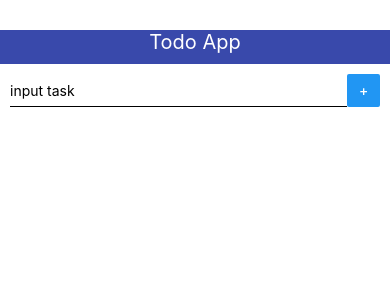
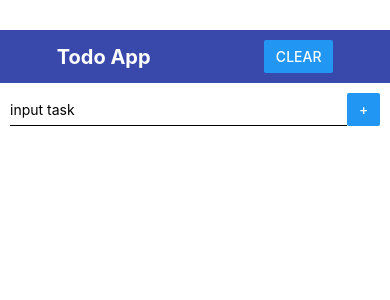
Before and after one commit to SPK80/rn-todo-list, a React Native app: screen / in a window 390 px wide. Shown: the top 300 px of the page. Built offline with nearby package versions, Linux system fonts and the light colour scheme.

Commit message:
feat: implement todo list clear

```diff
--- a/App.tsx
+++ b/App.tsx
@@ -4,7 +4,7 @@ import React, {useEffect, useState} from "react";
 import {Navbar} from "./Navbar";
 import {AddTaskBar} from "./AddTaskBar";
 import {Todos} from "./Todos";
-import {todosAPI, TodoType} from "./dal/todosAPI";
+import {TodoDataType, todosAPI, TodoType} from "./dal/todosAPI";
 
 export default function App() {
   const [todos, setTodos] = useState<TodoType[]>([])
@@ -17,17 +17,24 @@ export default function App() {
       })
   }, [])
 
+  const onClearHandler = () => {
+    todosAPI.clear()
+      .then(() => setTodos([]))
+  };
+
+  const onAddTodoHandler = (todoData: TodoDataType) => {
+    todosAPI.setItem(Date.now().toString(), todoData)
+      .then(() => setTodos((prev) =>
+          [...prev, {id: Date.now().toString(), title: todoData.title}]
+        )
+      )
+  };
+
   return (
     <View style={styles.container}>
-      <Navbar/>
+      <Navbar onClear={onClearHandler}/>
       <View style={styles.body}>
-        <AddTaskBar onSubmit={(todoData) => {
-          todosAPI.setItem(Date.now().toString(), todoData)
-            .then(() => setTodos((prev) =>
-                [...prev, {id: Date.now().toString(), title: todoData.title}]
-              )
-            )
-        }}/>
+        <AddTaskBar onSubmit={onAddTodoHandler}/>
         <Todos todos={todos}/>
       </View>
       <StatusBar style="auto"/>
--- a/Navbar.tsx
+++ b/Navbar.tsx
@@ -1,21 +1,31 @@
 import React from "react";
-import {StyleSheet, Text, View} from "react-native";
+import {Button, StyleSheet, Text, View} from "react-native";
 
-export const Navbar: React.FC = () => {
-  return <View style={styles.navbar}>
+type PropsType = {
+  onClear: () => void
+}
+
+export const Navbar: React.FC<PropsType> = ({onClear}) => {
+  return <View style={styles.container}>
     <Text style={styles.text}>Todo App</Text>
+    <Button
+      title=" CLEAR "
+      onPress={onClear}
+    />
   </View>
 }
 
 const styles = StyleSheet.create({
-  navbar: {
+  container: {
+    flexDirection: 'row',
+    justifyContent: 'space-around',
     alignItems: 'center',
-    justifyContent: 'flex-end',
     backgroundColor: '#3949ab',
-    paddingBottom: 10,
+    paddingVertical: 10,
   },
   text: {
     color: '#fff',
     fontSize: 20,
+    fontWeight: 'bold',
   }
 });
--- a/dal/todosAPI.ts
+++ b/dal/todosAPI.ts
@@ -21,7 +21,7 @@ export const todosAPI = {
   async getItem(id: string) {
     try {
       const data = await AsyncStorage.getItem(id);
-      if (!data) throw new Error(`Empty todo data of id:${id}`)
+      if (!data) return HandleError(`Empty todo data of id:${id}`)
       const parsedData: TodoDataType = JSON.parse(data)
       return {id, ...parsedData} as TodoType
     } catch (error) {
@@ -35,6 +35,13 @@ export const todosAPI = {
       HandleError(error)
     }
   },
+  async clear() {
+    try {
+      await AsyncStorage.clear()
+    } catch (error) {
+      HandleError(error)
+    }
+  }
 }
 
 export type TodoDataType = {
```
